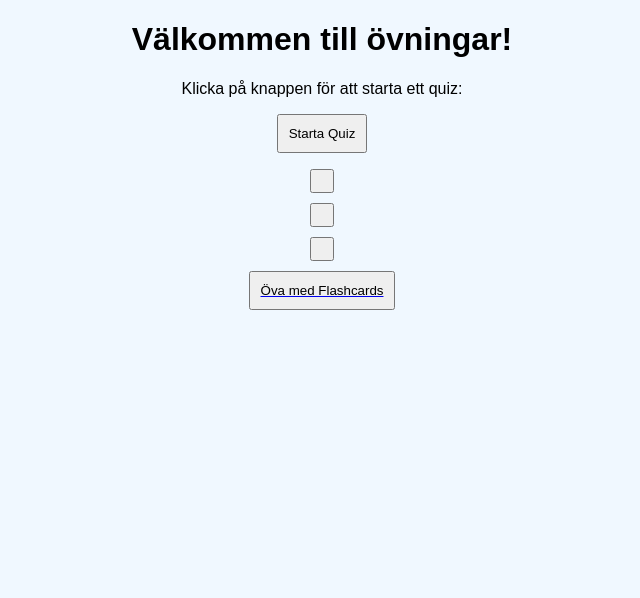
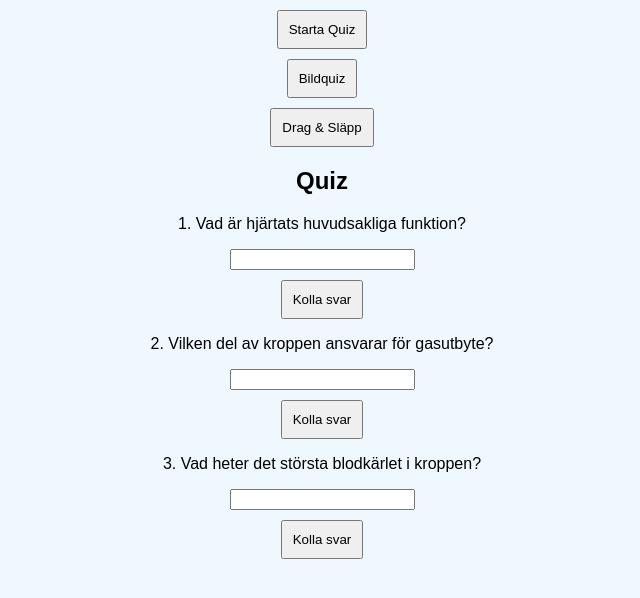
Before and after one commit to TManke/Idrottsprov, a plain HTML site: page index.html in a window 1280 px wide. Shown: the whole page, without its empty margins (318-958 px from the left). Drawn offline with Linux system fonts and the light colour scheme.

Commit message:
Update index.html

```diff
--- a/index.html
+++ b/index.html
@@ -7,16 +7,28 @@
     <link rel="stylesheet" href="style.css">
 </head>
 <body>
-    <h1>Välkommen till övningar!</h1>
-    <p>Klicka på knappen för att starta ett quiz:</p>
-    <button onclick="startQuiz()">Starta Quiz</button>
-    <p id="question"></p>
-    <button id="option1"></button>
-    <button id="option2"></button>
-    <button id="option3"></button>
+    <button id="quiz-btn">Starta Quiz</button>
+    <button id="image-quiz-btn">Bildquiz</button>
+    <button id="drag-drop-btn">Drag & Släpp</button>
 
-    <a href="flashcards.html"><button>Öva med Flashcards</button></a>
+    <div id="quiz-section">
+        <h2>Quiz</h2>
+        <div id="quiz-container"></div>
+    </div>
+
+    <div id="image-quiz-section">
+        <h2>Bildquiz</h2>
+        <div id="image-quiz-container"></div>
+    </div>
+
+    <div id="drag-drop-section">
+        <h2>Drag & Släpp</h2>
+        <div class="drop-zone">Släpp här</div>
+        <div class="drag-item" id="drag1" draggable="true">Hjärtat</div>
+        <div class="drag-item" id="drag2" draggable="true">Lungorna</div>
+    </div>
 
     <script src="script.js"></script>
 </body>
+
 </html>
```
